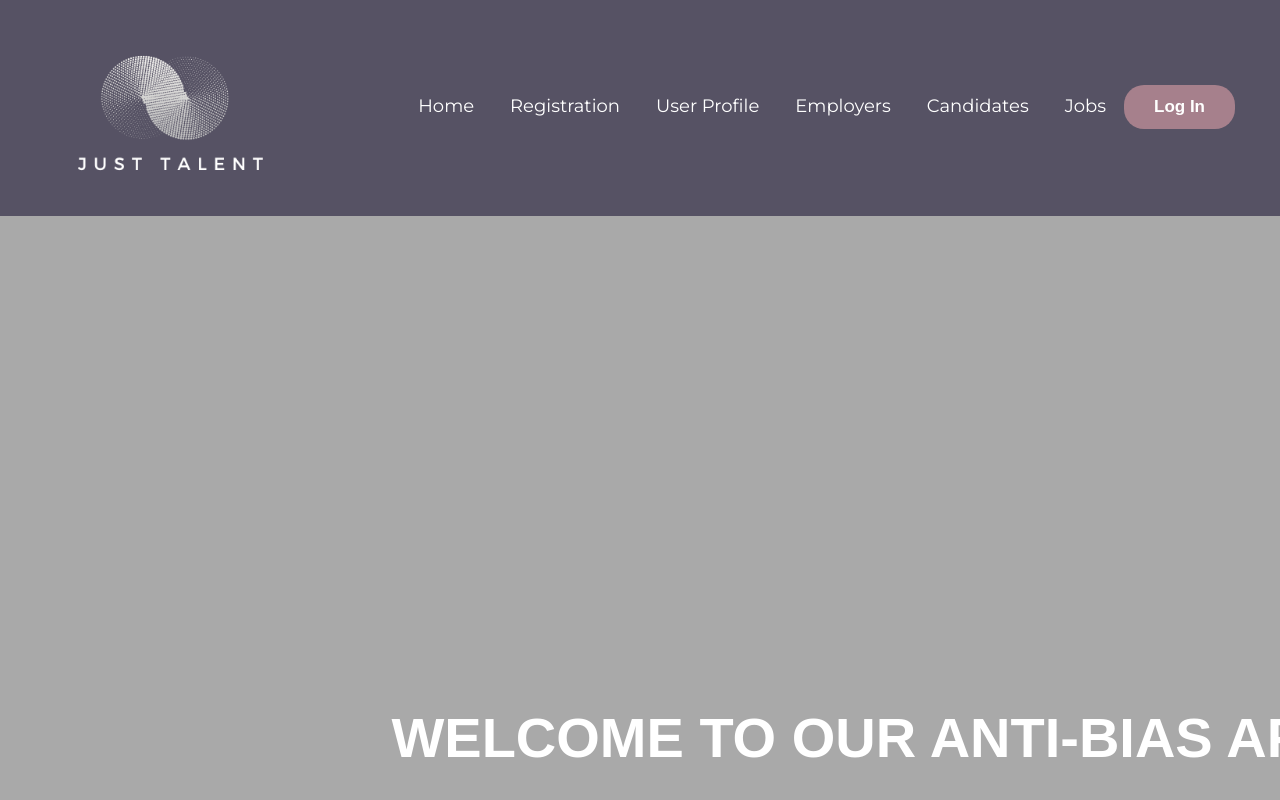
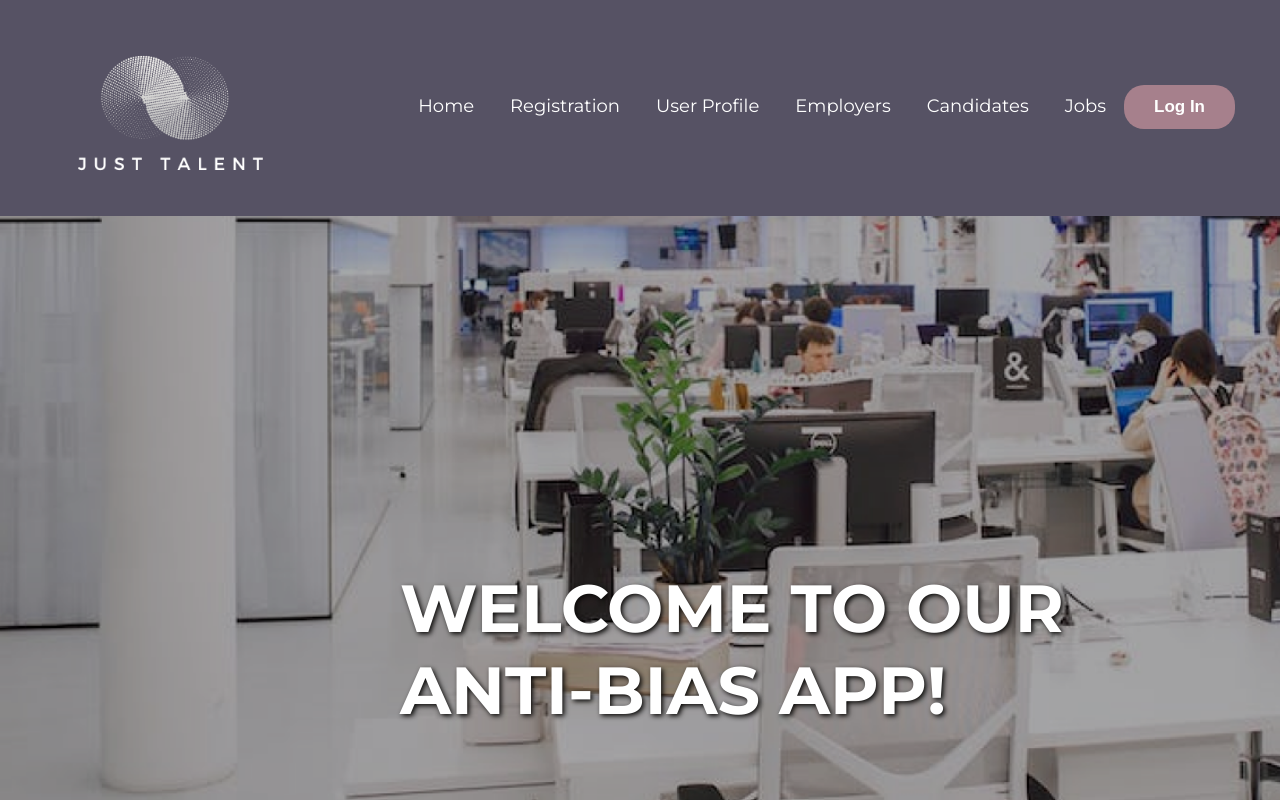
Before and after one commit to new-idea-machine/os-anti-bias-app-front, an Angular app in the folder justTalent/: page / in a window 1280 px wide. Shown: the top 800 px of the page. Built offline with nearby package versions, Linux system fonts and the light colour scheme; no server answers.

Commit message:
Add style changes to home banner

```diff
--- a/justTalent/src/app/home/home.component.css
+++ b/justTalent/src/app/home/home.component.css
@@ -41,19 +41,28 @@ height: 600px;
 width: 1440px;
 
 }
-.hero_banner_text{
-  font-weight: bold;
-  font-size: 42pt;
-  font-family: sans-serif;
-  color: white;
-}
+
 .hero_banner{
   display: flex;
   align-items: flex-end;
   justify-content: flex-end;
+  background-image: url("/assets/images/Rectangle 2.png");
+  background-repeat: no-repeat;
+  background-size: cover;
   background-color: darkgray;
   height: 600px;
-  width: 1440px;
+  width: 100%;
+}
+
+.hero_banner_text{
+  font-weight: bold;
+  font-size: 50pt;
+  font-family: "Montserrat", sans-serif;
+  color: white;
+  padding-right: 180px;
+  padding-bottom: 30px;
+  text-shadow: 2px 2px 5px #0A0908;
+  width: 700px;
 }
 
 .home_hero_2{
```
Also changed, not shown: justTalent/src/assets/images/Rectangle 2.png.
